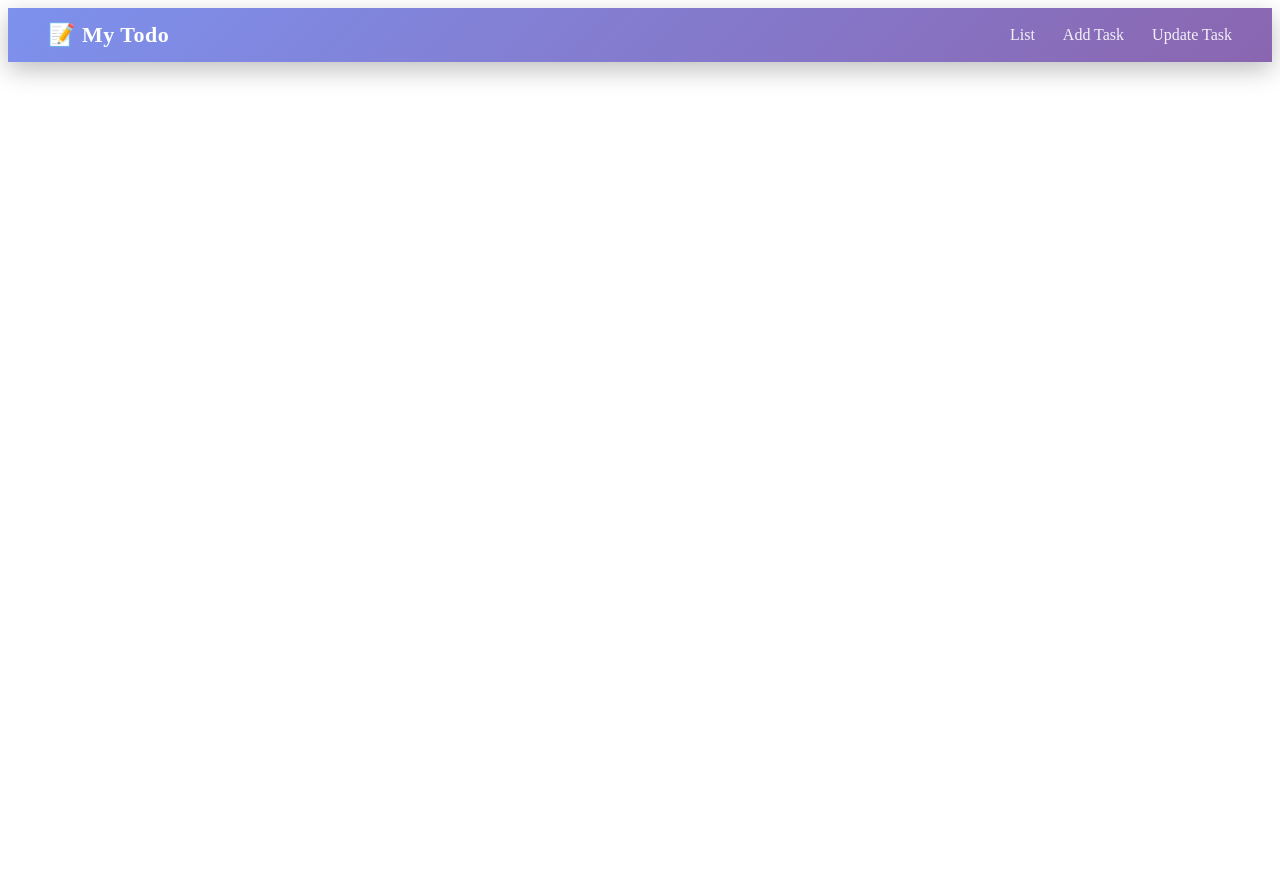
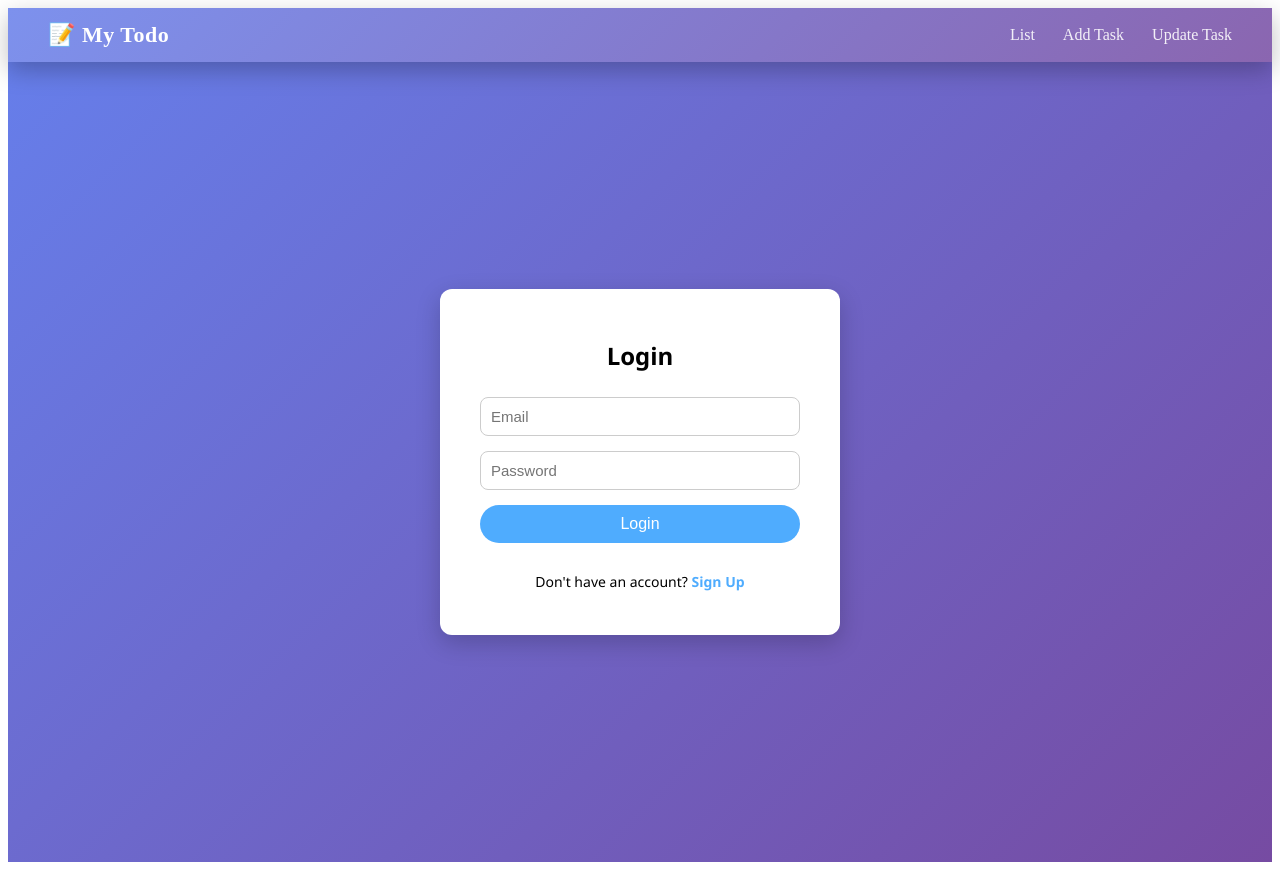
Before and after one commit to hammad-shahid55/My_Todo_React.js_Frontend, a React app: page /login in a window 1280 px wide. Before the commit the page ends 800 px from the top, so only its background shows below. Built offline with nearby package versions, Linux system fonts and the light colour scheme; no server answers; the HTML template or start-up script is replaced by a standard one.

Commit message:
Implement authentication flow by adding Login and Signup components; update App routing to include authentication routes and redirect to login on default path. Enhance styles for authentication forms.

```diff
--- a/src/App.jsx
+++ b/src/App.jsx
@@ -1,22 +1,31 @@
-import NavBar from './components/NavBar'
-import './components/style/App.css'
-import { Routes, Route } from 'react-router-dom'
-import AddTask from './components/AddTask'
-import List from './components/List'
-import UpdateTask from './components/UpdateTask'
+import { Routes, Route, Navigate } from "react-router-dom";
+import NavBar from "./components/NavBar";
+import AddTask from "./components/AddTask";
+import UpdateTask from "./components/UpdateTask";
+import List from "./components/List";
+import Login from "./components/Login";
+import Signup from "./components/Signup";
+
 function App() {
-
-
   return (
     <>
       <NavBar />
-<Routes>
-  <Route path="/" element={<List />} />
-  <Route path="/add" element={<AddTask />} />
-  <Route path="/update/:id" element={<UpdateTask />} />
-</Routes>
+
+      <Routes>
+        {/* Default "/" redirects to login */}
+        <Route path="/" element={<Navigate to="/login" />} />
+
+        {/* Auth routes */}
+        <Route path="/login" element={<Login />} />
+        <Route path="/signup" element={<Signup />} />
+
+        {/* Task routes */}
+        <Route path="/tasks" element={<List />} />
+        <Route path="/add" element={<AddTask />} />
+        <Route path="/update/:id" element={<UpdateTask />} />
+      </Routes>
     </>
-  )
+  );
 }
 
-export default App
+export default App;
--- /dev/null
+++ b/src/components/Login.jsx
@@ -0,0 +1,51 @@
+import { useState } from "react";
+import { useNavigate, Link } from "react-router-dom";
+import "./style/Auth.css";
+
+const Login = () => {
+  const [email, setEmail] = useState("");
+  const [password, setPassword] = useState("");
+  const navigate = useNavigate();
+
+  const handleLogin = (e) => {
+    e.preventDefault();
+
+    // For now, no API
+    // Redirect to To Do List
+    navigate("/");
+  };
+
+  return (
+    <div className="auth-container">
+      <form className="auth-form" onSubmit={handleLogin}>
+        <h2 className="auth-heading">Login</h2>
+
+        <input
+          type="email"
+          placeholder="Email"
+          value={email}
+          onChange={(e) => setEmail(e.target.value)}
+          required
+        />
+
+        <input
+          type="password"
+          placeholder="Password"
+          value={password}
+          onChange={(e) => setPassword(e.target.value)}
+          required
+        />
+
+        <button type="submit" className="auth-button">
+          Login
+        </button>
+
+        <p className="auth-text">
+          Don't have an account? <Link to="/signup">Sign Up</Link>
+        </p>
+      </form>
+    </div>
+  );
+};
+
+export default Login;
--- /dev/null
+++ b/src/components/Signup.jsx
@@ -0,0 +1,60 @@
+import { useState } from "react";
+import { useNavigate, Link } from "react-router-dom";
+import "./style/Auth.css";
+
+const Signup = () => {
+  const [name, setName] = useState("");
+  const [email, setEmail] = useState("");
+  const [password, setPassword] = useState("");
+  const navigate = useNavigate();
+
+  const handleSignup = (e) => {
+    e.preventDefault();
+
+    // For now, no API
+    // After signup, navigate to login
+    navigate("/login");
+  };
+
+  return (
+    <div className="auth-container">
+      <form className="auth-form" onSubmit={handleSignup}>
+        <h2 className="auth-heading">Sign Up</h2>
+
+        <input
+          type="text"
+          placeholder="Full Name"
+          value={name}
+          onChange={(e) => setName(e.target.value)}
+          required
+        />
+
+        <input
+          type="email"
+          placeholder="Email"
+          value={email}
+          onChange={(e) => setEmail(e.target.value)}
+          required
+        />
+
+        <input
+          type="password"
+          placeholder="Password"
+          value={password}
+          onChange={(e) => setPassword(e.target.value)}
+          required
+        />
+
+        <button type="submit" className="auth-button">
+          Sign Up
+        </button>
+
+        <p className="auth-text">
+          Already have an account? <Link to="/login">Login</Link>
+        </p>
+      </form>
+    </div>
+  );
+};
+
+export default Signup;
--- /dev/null
+++ b/src/components/style/Auth.css
@@ -0,0 +1,59 @@
+.auth-container {
+    height: 100vh;
+    display: flex;
+    justify-content: center;
+    align-items: center;
+    background: linear-gradient(135deg, #667eea, #764ba2);
+    font-family: "Segoe UI", sans-serif;
+  }
+
+  .auth-form {
+    background: #ffffff;
+    padding: 30px 40px;
+    border-radius: 12px;
+    width: 320px;
+    box-shadow: 0 8px 25px rgba(0, 0, 0, 0.2);
+    display: flex;
+    flex-direction: column;
+    gap: 15px;
+  }
+
+  .auth-heading {
+    text-align: center;
+    font-size: 24px;
+    font-weight: bold;
+    margin-bottom: 10px;
+  }
+
+  .auth-form input {
+    padding: 10px;
+    font-size: 15px;
+    border-radius: 8px;
+    border: 1px solid #ccc;
+  }
+
+  .auth-button {
+    padding: 10px;
+    border-radius: 25px;
+    border: none;
+    background-color: #4facfe;
+    color: white;
+    font-size: 16px;
+    cursor: pointer;
+    transition: all 0.3s ease;
+  }
+
+  .auth-button:hover {
+    background-color: #00f2fe;
+  }
+
+  .auth-text {
+    text-align: center;
+    font-size: 14px;
+  }
+
+  .auth-text a {
+    color: #4facfe;
+    font-weight: bold;
+    text-decoration: none;
+  }
```
